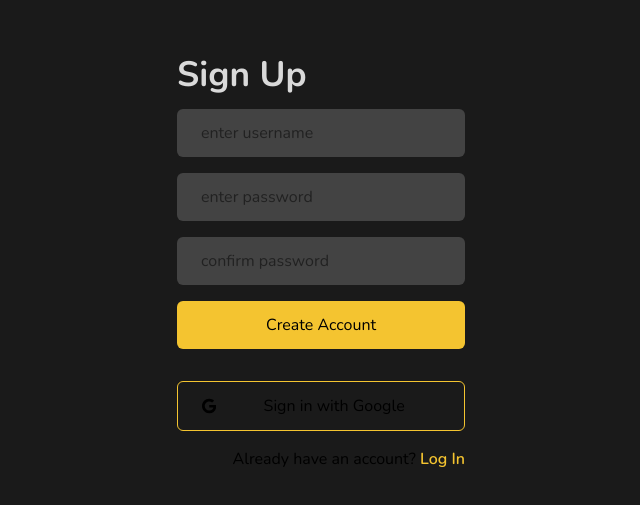
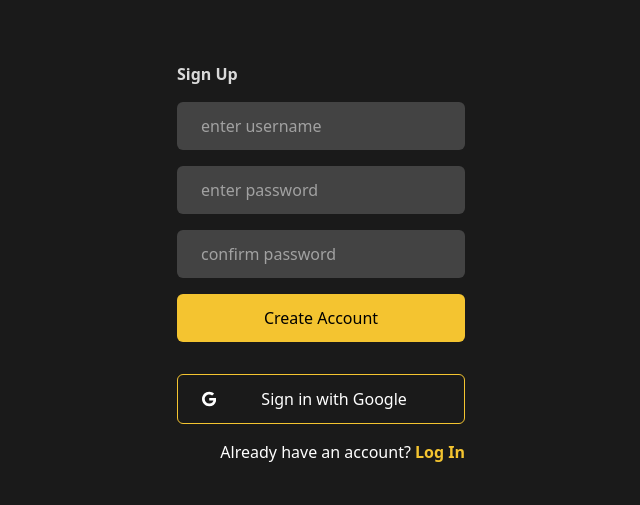
Before and after one commit to rupakyeware/Goat-Prep-Frontend, a React (Vite) app: page /register in a window 1280 px wide. Shown: the part 137-642 px from the top of the page, without its empty margins (319-959 px from the left). Built offline with nearby package versions, Linux system fonts and the light colour scheme; no server answers.

Commit message:
Removed dependency on system ui theme

```diff
--- a/src/components/ui/common/SearchBar.jsx
+++ /dev/null
@@ -1,14 +0,0 @@
-export default function SearchBar({ value, onChange, placeholder = "Search...", icon }) {
-  return (
-    <div className="flex items-center bg-gray rounded-md px-4 py-2 w-84 gap-x-1">
-      {icon && <span className="text-white mr-2">{icon}</span>}
-      <input
-        type="text"
-        placeholder={placeholder}
-        className="w-full text-white outline-none"
-        value={value}
-        onChange={onChange}
-      />
-    </div>
-  );
-}
--- a/src/components/ui/common/TextInput.jsx
+++ b/src/components/ui/common/TextInput.jsx
@@ -1,14 +1,14 @@
-export default function SearchBar({value, onChange, placeholder = "Search...", icon}) {
+export default function SearchBar({ value, onChange, placeholder = "Search...", icon }) {
   return (
-        <div className="flex items-center bg-gray rounded-md px-4 py-2 space-x-2">
-            {icon && <span>{icon}</span>}
+    <div className="flex items-center bg-gray rounded-md px-4 py-2 w-84 gap-x-1">
+      {icon && <span className="text-white mr-2">{icon}</span>}
       <input
         type="text"
         placeholder={placeholder}
-                className="w-full text-md text-white outline-none focus:ring-0 focus:outline-none"
+        className="w-full text-white outline-none"
         value={value}
         onChange={onChange}
       />
     </div>
-    )
+  );
 }
--- a/src/components/ui/problems/ProblemsTable.jsx
+++ b/src/components/ui/problems/ProblemsTable.jsx
@@ -1,7 +1,7 @@
 import { useEffect, useState } from "react";
 import { getFilteredProblems, getProblemsByCompanyId, getProblemsByName } from "../../../services/problems/problemService";
 import ProblemRow from "./ProblemRow";
-import SearchBar from "../common/SearchBar";
+import SearchBar from "../common/TextInput";
 import { FileText } from "react-bootstrap-icons";
 import { BiSearch } from "react-icons/bi";
 import { IoMdArrowDropleft, IoMdArrowDropleftCircle, IoMdArrowDropright, IoMdArrowDroprightCircle } from "react-icons/io";
--- a/src/index.css
+++ b/src/index.css
@@ -23,7 +23,7 @@
   line-height: 1.5;
   font-weight: 400;
 
-  color-scheme: light dark;
+  color-scheme: dark;
   background-color: #1A1A1A;
 
   font-synthesis: none;
@@ -39,18 +39,3 @@ body {
   width: 100vw;
   height: 100vh;
 }
-
-h1 {
-  font-size: 2.2em;
-  line-height: 1.1;
-}
-
-button {
-  font-family: inherit;
-  cursor: pointer;
-}
-
-.font-h2 {
-  font-family: "Nunito", sans-serif;
-  font-weight: 400;
-}
--- a/src/pages/Login.jsx
+++ b/src/pages/Login.jsx
@@ -27,6 +27,7 @@ export default function Login() {
         <div className="min-h-screen w-full flex items-center justify-center font-h2">
             <form onSubmit={handleSubmit} className="p-4 rounded-md w-80 space-y-4">
                 <h1 className="text-md text-left text-normal font-bold">Sign In</h1>
+
                 <input type="text"
                     placeholder="enter username"
                     className="w-full px-6 py-3 bg-gray rounded-md"
```
Lines whose indentation alone changed are shown as unchanged.
